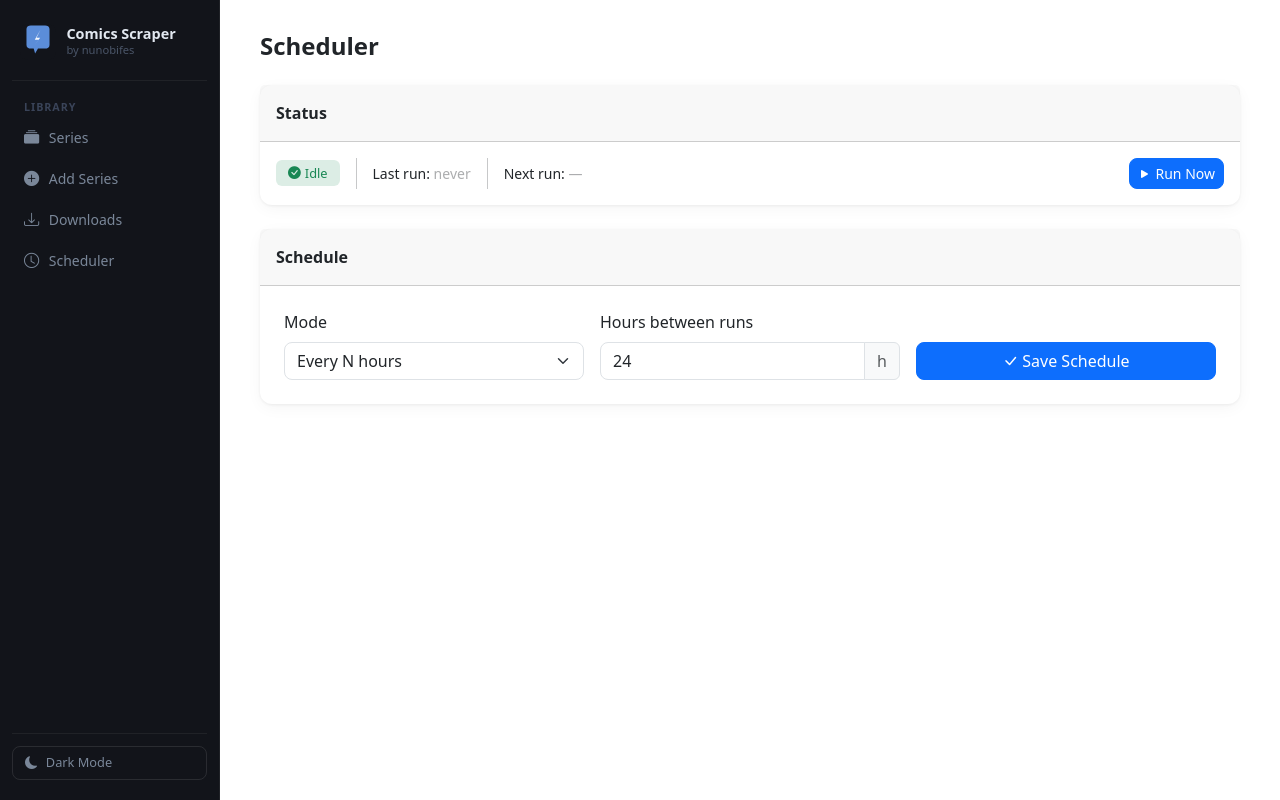
After one commit to nuno-f-rocha-alb/comics-scraper-py, a FastAPI app: template web/templates/scheduler.html in a window 1280 px wide. The commit adds this page. Run offline with FastAPI, Linux system fonts and the light colour scheme; the template is opened without the code that fills it, so the values that code supplies are empty.

Commit message:
add scheduler page: manual run, editable schedule (interval/cron)
- AppSetting(key, value) table: persists scheduler_mode and scheduler_value
  across restarts, overriding the SCHEDULE_INTERVAL_HOURS env var
- web/scheduler.py refactored: load_config/save_config from DB,
  make_trigger (interval or CronTrigger.from_crontab), update_schedule,
  trigger_now (background thread), is_running flag with threading.Lock,
  _wrapped_run tracks last_run_at / last_run_error in memory
- GET /scheduler: scheduler page with status + config form
- GET /scheduler/status: HTMX partial polled every 3s (status + Run Now btn)
- POST /scheduler/run: trigger immediate run if not already running
- POST /scheduler/config: update mode+value, reschedule live job
- Sidebar: Scheduler link under Downloads

Co-Authored-By: Claude Sonnet 4.6 <noreply@anthropic.com>

```diff
--- a/web/app.py
+++ b/web/app.py
@@ -11,7 +11,7 @@ from fastapi.templating import Jinja2Templates
 from sqlalchemy.orm import Session
 
 from web.database import SessionLocal, init_db
-from web.models import DownloadJob, MetronCache, MetronIssueCache, MonitoredIssue, Series
+from web.models import AppSetting, DownloadJob, MetronCache, MetronIssueCache, MonitoredIssue, Series
 
 COMICS_BASE_DIR = os.getenv("COMICS_BASE_DIR", "/app/comics")
 
@@ -828,6 +828,48 @@ def downloads_badge(db: Session = Depends(get_db)):
     return HTMLResponse('<span id="dl-badge"></span>')
 
 
+# ── Scheduler ─────────────────────────────────────────────────────────────────
+
+@app.get("/scheduler", response_class=HTMLResponse)
+def scheduler_page(request: Request):
+    from web.scheduler import get_status
+    return templates.TemplateResponse(
+        "scheduler.html", {"request": request, "status": get_status()}
+    )
+
+
+@app.get("/scheduler/status", response_class=HTMLResponse)
+def scheduler_status(request: Request):
+    from web.scheduler import get_status
+    return templates.TemplateResponse(
+        "partials/scheduler_status.html", {"request": request, "status": get_status()}
+    )
+
+
+@app.post("/scheduler/run")
+def scheduler_run():
+    from web.scheduler import is_running, trigger_now
+    if not is_running():
+        trigger_now()
+    return RedirectResponse(url="/scheduler", status_code=303)
+
+
+@app.post("/scheduler/config")
+def scheduler_config(
+    mode: str = Form(...),
+    value: str = Form(...),
+):
+    from web.scheduler import update_schedule
+    try:
+        update_schedule(mode.strip(), value.strip())
+        msg = f"Schedule updated: {'every ' + value + 'h' if mode == 'interval' else value}"
+        return RedirectResponse(url=f"/scheduler?msg={quote(msg)}", status_code=303)
+    except Exception as exc:
+        return RedirectResponse(
+            url=f"/scheduler?error={quote(str(exc))}", status_code=303
+        )
+
+
 # ── HTML pages ─────────────────────────────────────────────────────────────────
 
 @app.get("/", response_class=HTMLResponse)
--- a/web/database.py
+++ b/web/database.py
@@ -34,6 +34,6 @@ def migrate_columns():
 
 
 def init_db():
-    from web.models import Series, MetronCache, MetronIssueCache, DownloadJob, MonitoredIssue  # noqa: F401
+    from web.models import Series, MetronCache, MetronIssueCache, DownloadJob, MonitoredIssue, AppSetting  # noqa: F401
     Base.metadata.create_all(bind=engine)
     migrate_columns()
--- a/web/templates/base.html
+++ b/web/templates/base.html
@@ -235,6 +235,12 @@
                 hx-swap="outerHTML"></span>
         </a>
       </li>
+      <li>
+        <a href="/scheduler"
+           class="nav-link {% if path.startswith('/scheduler') %}active{% endif %}">
+          <i class="bi bi-clock"></i> Scheduler
+        </a>
+      </li>
     </ul>
 
     <div class="sidebar-footer">
--- /dev/null
+++ b/web/templates/partials/scheduler_status.html
@@ -0,0 +1,47 @@
+<div class="d-flex align-items-center gap-3 flex-wrap">
+
+  {% if status.running %}
+  <span class="badge" style="background:rgba(13,110,253,0.15);color:#0d6efd;font-size:0.8rem;padding:0.4rem 0.75rem;">
+    <span class="spinner-border spinner-border-sm me-1" style="width:0.7rem;height:0.7rem;border-width:2px;"></span>
+    Running…
+  </span>
+  {% else %}
+  <span class="badge badge-active" style="font-size:0.8rem;padding:0.4rem 0.75rem;">
+    <i class="bi bi-check-circle-fill me-1"></i>Idle
+  </span>
+  {% endif %}
+
+  <div class="vr opacity-25 d-none d-sm-block"></div>
+
+  <div class="small text-muted">
+    <span class="fw-medium text-body">Last run:</span>
+    {% if status.last_run_at %}
+    {{ status.last_run_at.strftime('%d %b %Y, %H:%M:%S') }}
+    {% if status.last_run_error %}
+    <span class="text-danger ms-1" title="{{ status.last_run_error }}">
+      <i class="bi bi-exclamation-triangle-fill"></i> Error
+    </span>
+    {% endif %}
+    {% else %}
+    <span class="opacity-50">never</span>
+    {% endif %}
+  </div>
+
+  <div class="vr opacity-25 d-none d-sm-block"></div>
+
+  <div class="small text-muted">
+    <span class="fw-medium text-body">Next run:</span>
+    {% if status.next_run_at %}
+    {{ status.next_run_at.strftime('%d %b %Y, %H:%M:%S') }}
+    {% else %}
+    <span class="opacity-50">—</span>
+    {% endif %}
+  </div>
+
+  <form method="post" action="/scheduler/run" class="ms-auto">
+    <button type="submit" class="btn btn-primary btn-sm" {{ 'disabled' if status.running }}>
+      <i class="bi bi-play-fill me-1"></i>Run Now
+    </button>
+  </form>
+
+</div>
--- /dev/null
+++ b/web/templates/scheduler.html
@@ -0,0 +1,88 @@
+{% extends "base.html" %}
+{% block title %}Scheduler — Comics Scraper{% endblock %}
+{% block content %}
+
+<div class="d-flex align-items-center gap-3 mb-4">
+  <h4 class="fw-bold mb-0">Scheduler</h4>
+</div>
+
+<!-- Status card (polled every 3s when running, every 10s when idle) -->
+<div class="card mb-4">
+  <div class="card-header py-3 fw-semibold">Status</div>
+  <div class="card-body py-3">
+    <div id="scheduler-status"
+         hx-get="/scheduler/status"
+         hx-trigger="load, every 3s"
+         hx-swap="innerHTML">
+      {% include "partials/scheduler_status.html" %}
+    </div>
+  </div>
+</div>
+
+<!-- Schedule config -->
+<div class="card">
+  <div class="card-header py-3 fw-semibold">Schedule</div>
+  <div class="card-body p-4">
+    <form method="post" action="/scheduler/config" id="sched-form">
+      <div class="row g-3 align-items-end">
+
+        <div class="col-md-4">
+          <label class="form-label fw-medium">Mode</label>
+          <select class="form-select" name="mode" id="sched-mode" onchange="updateScheduleUI()">
+            <option value="interval" {{ 'selected' if status.mode == 'interval' }}>Every N hours</option>
+            <option value="cron"     {{ 'selected' if status.mode == 'cron' }}>Cron expression</option>
+          </select>
+        </div>
+
+        <!-- Interval input -->
+        <div class="col-md-4" id="ui-interval" style="{{ 'display:none;' if status.mode == 'cron' }}">
+          <label class="form-label fw-medium">Hours between runs</label>
+          <div class="input-group">
+            <input type="number" class="form-control" name="value" id="val-interval"
+                   min="1" max="168"
+                   value="{{ status.value if status.mode == 'interval' else '24' }}">
+            <span class="input-group-text text-muted">h</span>
+          </div>
+        </div>
+
+        <!-- Cron input -->
+        <div class="col-md-4" id="ui-cron" style="{{ '' if status.mode == 'cron' else 'display:none;' }}">
+          <label class="form-label fw-medium">
+            Cron expression
+            <a href="https://crontab.guru/" target="_blank" rel="noopener"
+               class="text-muted small ms-1" style="font-size:0.75rem;">
+              <i class="bi bi-box-arrow-up-right"></i> crontab.guru
+            </a>
+          </label>
+          <input type="text" class="form-control font-monospace" name="value" id="val-cron"
+                 placeholder="0 3 * * *"
+                 value="{{ status.value if status.mode == 'cron' else '0 3 * * *' }}">
+          <div class="form-text">e.g. <code>0 3 * * *</code> = every day at 03:00</div>
+        </div>
+
+        <div class="col-md-4">
+          <button type="submit" class="btn btn-primary w-100">
+            <i class="bi bi-check-lg me-1"></i>Save Schedule
+          </button>
+        </div>
+
+      </div>
+    </form>
+  </div>
+</div>
+
+<script>
+function updateScheduleUI() {
+  const mode = document.getElementById('sched-mode').value;
+  const isInterval = mode === 'interval';
+
+  document.getElementById('ui-interval').style.display = isInterval ? '' : 'none';
+  document.getElementById('ui-cron').style.display     = isInterval ? 'none' : '';
+
+  // Swap the active input's name to 'value' so only one is submitted
+  document.getElementById('val-interval').name = isInterval ? 'value' : '_value_interval';
+  document.getElementById('val-cron').name     = isInterval ? '_value_cron' : 'value';
+}
+updateScheduleUI();
+</script>
+{% endblock %}
```
Also changed, not shown: web/models.py (+8 -0 lines), web/scheduler.py (+121 -11 lines).
